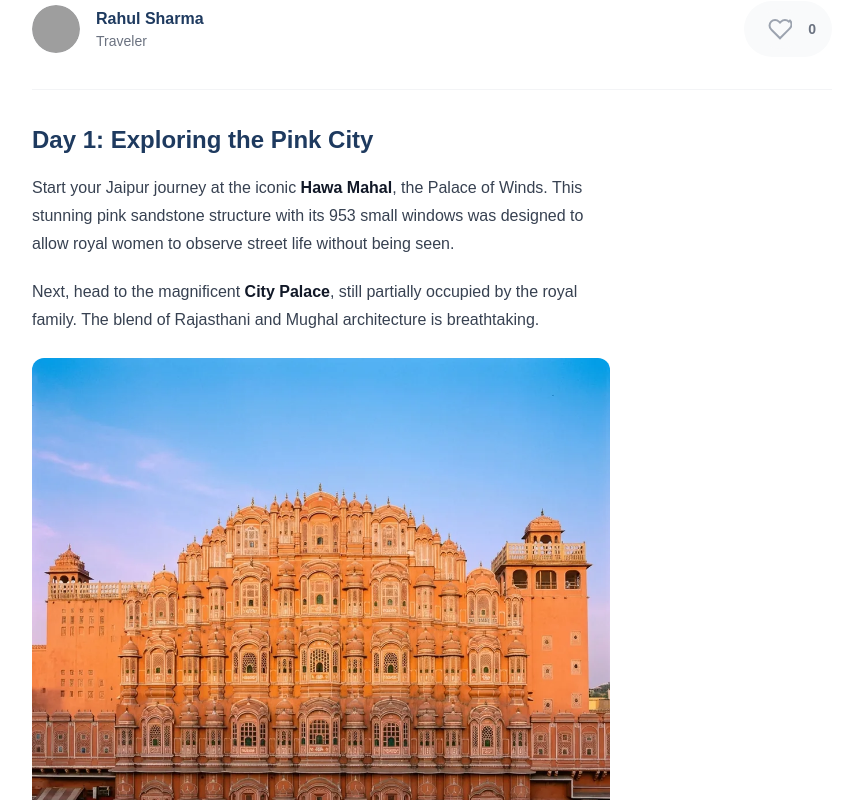
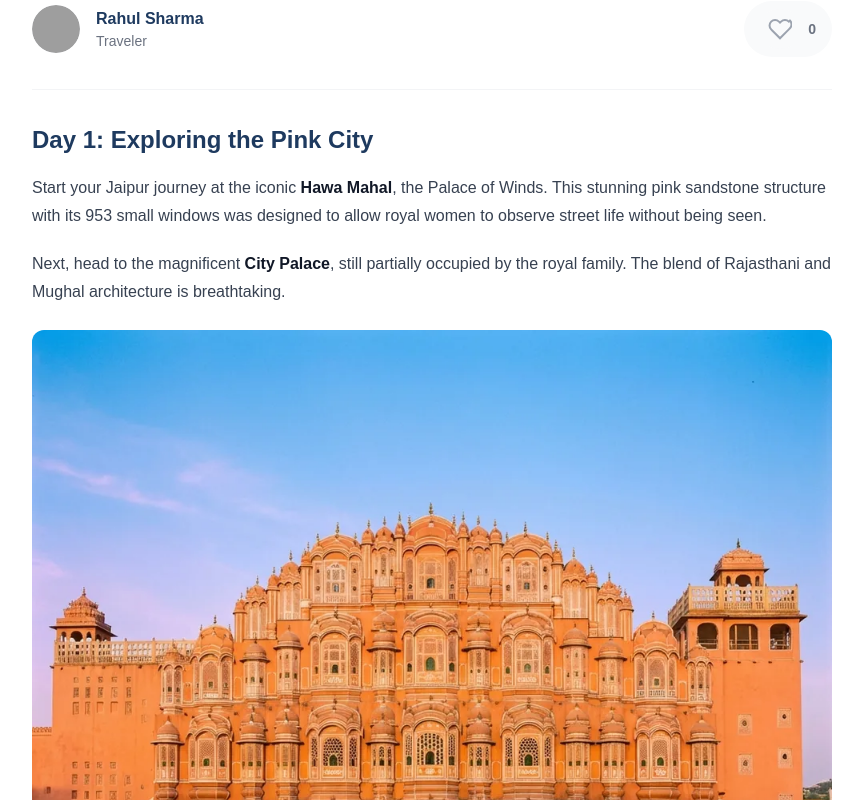
Before and after one commit to abhishekkumar2024/TravelWebsite, a Next.js app: page /blog/1 in a window 1280 px wide. Shown: the part 600-1400 px from the top of the page, without its empty margins (208-1071 px from the left). Built offline with nearby package versions, Linux system fonts and the light colour scheme; no server answers; the database is empty; grey boxes are pictures that could not be loaded.

Commit message:
Revert client-side changes that increased load time

```diff
--- a/app/globals.css
+++ b/app/globals.css
@@ -48,7 +48,7 @@ body.hindi {
 
 /* Prose styles for blog content */
 .prose {
-    max-width: 65ch;
+    max-width: 100%;
     color: #374151;
 }
 
@@ -119,6 +119,17 @@ body.hindi {
 .tiptap-editor {
     min-height: 300px;
     outline: none;
+    width: 100%;
+    max-width: 100%;
+}
+
+/* Desktop: comfortable reading width, centered */
+@media (min-width: 768px) {
+    .tiptap-editor {
+        max-width: 800px;
+        margin-left: auto;
+        margin-right: auto;
+    }
 }
 
 .tiptap-editor:focus {
```
